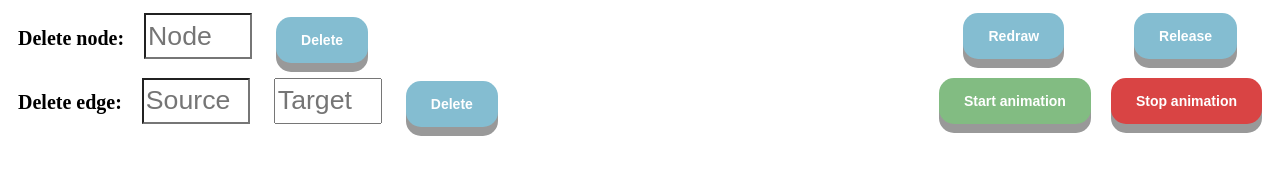
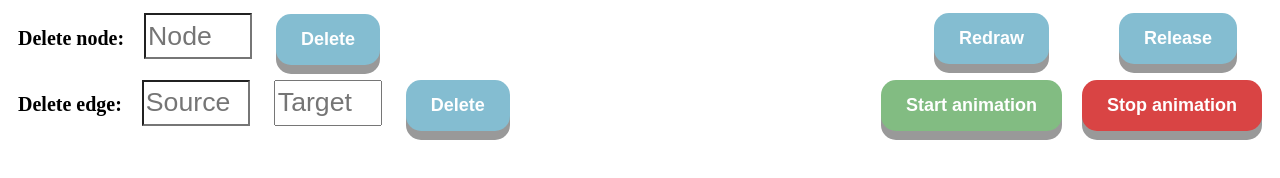
Before and after one commit to FindOut/exlayout, a website built with webpack: page app/index.html in a window 1280 px wide. Built offline with nearby package versions, Linux system fonts and the light colour scheme.

Commit message:
text change

```diff
--- a/app/Visualize.css
+++ b/app/Visualize.css
@@ -15,7 +15,7 @@ text {
 #DeleteButton1 {
   display: inline-block;
   padding: 15px 25px;
-  font-size: 14px;
+  font-size: 18px;
   font-weight: bold;
   cursor: pointer;
   text-align: center;
@@ -40,7 +40,7 @@ text {
 #DeleteButton2 {
   display: inline-block;
   padding: 15px 25px;
-  font-size: 14px;
+  font-size: 18px;
   font-weight: bold;
   cursor: pointer;
   text-align: center;
@@ -65,7 +65,7 @@ text {
 #Release {
   display: inline-block;
   padding: 15px 25px;
-  font-size: 14px;
+  font-size: 18px;
   font-weight: bold;
   cursor: pointer;
   text-align: center;
@@ -90,7 +90,7 @@ text {
 #Redraw {
   display: inline-block;
   padding: 15px 25px;
-  font-size: 14px;
+  font-size: 18px;
   font-weight: bold;
   cursor: pointer;
   text-align: center;
@@ -116,7 +116,7 @@ text {
 #Stop {
   display: inline-block;
   padding: 15px 25px;
-  font-size: 14px;
+  font-size: 18px;
   font-weight: bold;
   cursor: pointer;
   text-align: center;
@@ -141,7 +141,7 @@ text {
 #Start {
   display: inline-block;
   padding: 15px 25px;
-  font-size:14px;
+  font-size:18px;
   font-weight: bold;
   cursor: pointer;
   text-align: center;
```
